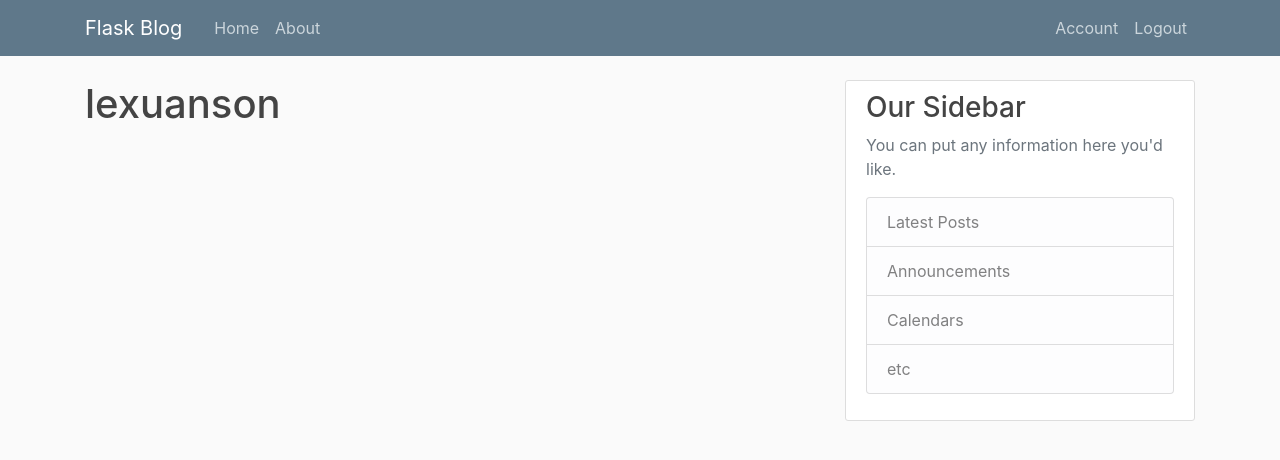
After one commit to xuansonle/BlogWebsite, a Flask app: page /account in a window 1280 px wide. The commit adds this page. Shown: the top 460 px of the page. Run offline with Flask 2, Linux system fonts and the light colour scheme; a user stored in the database is signed in; some libraries are stand-ins or nearby versions.

Commit message:
User Authentication added

```diff
--- a/app/routes.py
+++ b/app/routes.py
@@ -1,7 +1,8 @@
-from flask import render_template, url_for, flash, redirect
+from flask import render_template, url_for, flash, redirect, request
 from app import app, db, bcrypt
 from app.forms import RegistrationForm, LoginForm
 from app.models import User, Post
+from flask_login import login_user, current_user, logout_user, login_required # User Authentication
 
 posts = [
     {
@@ -29,6 +30,8 @@
 
 @app.route("/register", methods=["GET","POST"])
 def register():
+    if current_user.is_authenticated: #check if user already logged in -> back to homepage
+        redirect(url_for("home"))
     form = RegistrationForm()
     if form.validate_on_submit():
         hashed_password = bcrypt.generate_password_hash(form.password.data).decode("utf-8")
@@ -43,11 +46,27 @@
 
 @app.route("/login", methods=["GET","POST"])
 def login():
+    if current_user.is_authenticated: #check if user already logged in -> back to homepage
+        redirect(url_for("home"))
     form = LoginForm()
     if form.validate_on_submit():
-        if form.email.data == "admin@blog.com" and form.password.data == "password":
-            flash("You have been logged in!", "success")
-            return redirect(url_for("home"))
+        user = User.query.filter_by(email=form.email.data).first()
+        # User Authentication for login: check if user exists and password is correct
+        if user and bcrypt.check_password_hash(user.password, form.password.data):
+            login_user(user, remember=form.remember.data) #do the log in
+            next_page = request.args.get("next") #get the next parameter from the url (this is where we were trying to go to before the login_required blocked us)
+            return redirect(next_page) if next_page else redirect(url_for("home"))
         else:
-            flash("Login unsuccessfull! Please check username and password", "danger")
+            flash("Login failed! Please check username and password", "danger")
     return render_template("login.html", title="Login", form=form)
+
+
+@app.route("/logout")
+def logout():
+    logout_user()
+    return redirect(url_for("home"))
+
+@app.route("/account")
+@login_required #force user to login before they can see this page -> need to define where the login route is located (see init.py)
+def account():
+    return render_template("account.html", title="Account")
--- /dev/null
+++ b/app/templates/account.html
@@ -0,0 +1,4 @@
+{%extends "base.html"%}
+{%block content%}
+<h1>{{current_user.username}}</h1>
+{%endblock%}
--- a/app/templates/base.html
+++ b/app/templates/base.html
@@ -35,8 +35,13 @@
                     </div>
                     <!-- Navbar Right Side -->
                     <div class="navbar-nav">
-                        <a class="nav-item nav-link" href="{{url_for('login')}}">Login</a>
-                        <a class="nav-item nav-link" href="{{url_for('register')}}">Register</a>
+                        {% if current_user.is_authenticated %}
+                            <a class="nav-item nav-link" href="{{url_for('account')}}">Account</a>
+                            <a class="nav-item nav-link" href="{{url_for('logout')}}">Logout</a>
+                        {% else %}
+                            <a class="nav-item nav-link" href="{{url_for('login')}}">Login</a>
+                            <a class="nav-item nav-link" href="{{url_for('register')}}">Register</a>
+                        {% endif %}
                     </div>
                 </div>
             </div>
```
Also changed, not shown: app/__init__.py (+8 -2 lines), app/forms.py (+4 -7 lines), app/models.py (+8 -2 lines), app/site.db.
